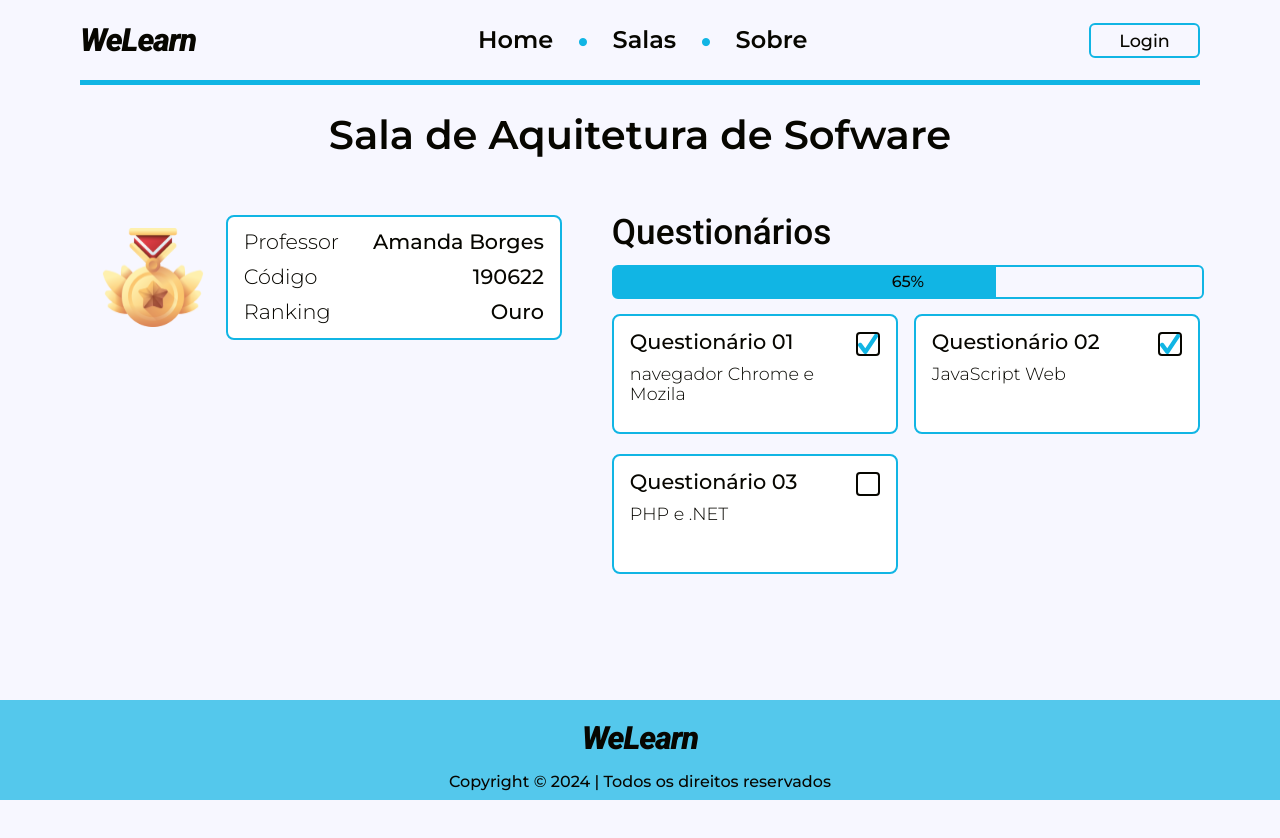
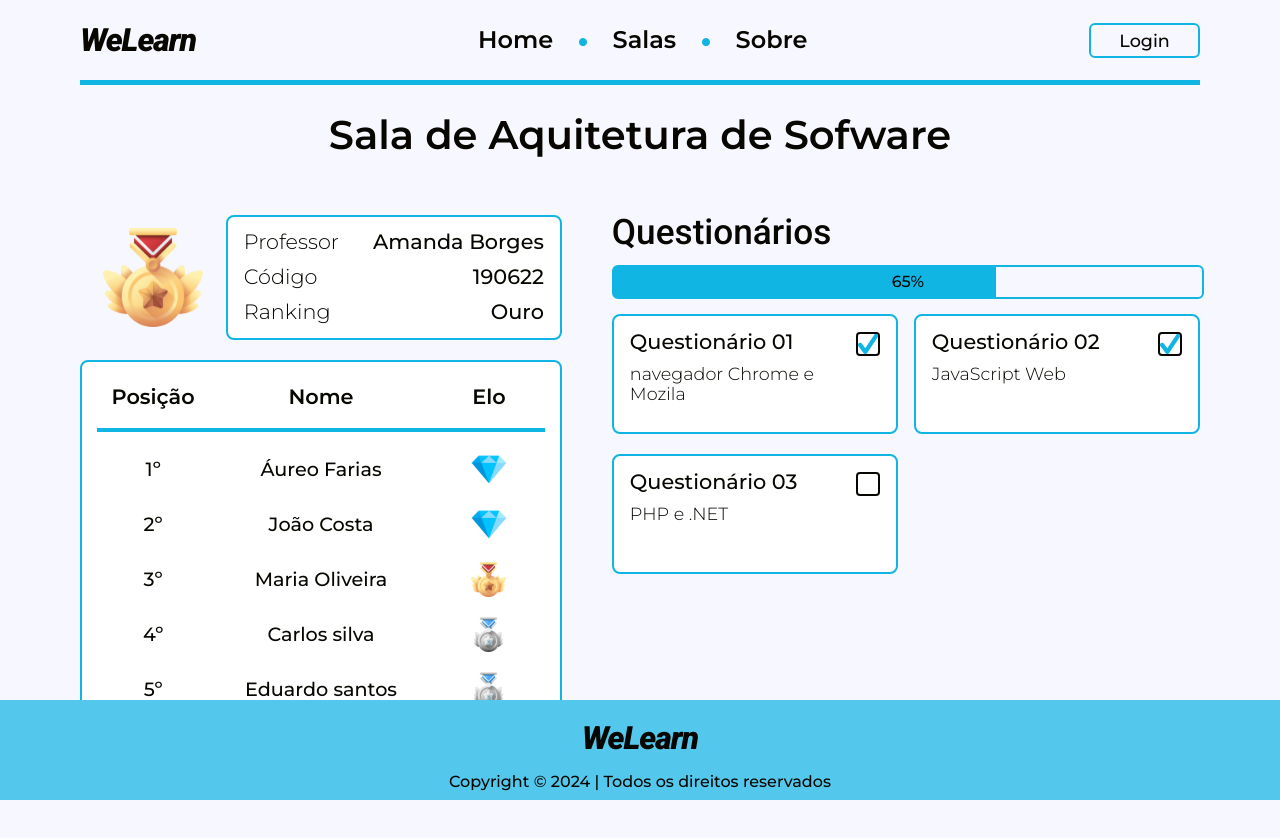
Before and after one commit to Aurinho007/WeLearn, a React (Create React App) app: page /sala in a window 1280 px wide. Shown: the top 838 px of the page. Built offline with nearby package versions, Linux system fonts and the light colour scheme.

Commit message:
finaliza ranking

```diff
--- /dev/null
+++ b/src/pages/Classroom/components/Ranking/index.tsx
@@ -0,0 +1,76 @@
+import RankingIcon from "../../../../components/RankingIcon";
+import { Container, Header, HeaderItem, Item, Line, Separator, IconWrapper } from "./styles";
+
+const Ranking = () => {
+
+  const mockLines = [
+    {
+      position: 1,
+      name: "Áureo Rodrigues de Farias",
+      ranking: "diamante"
+    },
+    {
+      position: 2,
+      name: "João Silva Costa",
+      ranking: "diamante"
+    },
+    {
+      position: 3,
+      name: "Maria Oliveira",
+      ranking: "ouro"
+    },
+    {
+      position: 4,
+      name: "Carlos Pereira silva",
+      ranking: "prata"
+    },
+    {
+      position: 5,
+      name: "Eduardo santos",
+      ranking: "prata"
+    },
+  ]
+
+
+  const getShortName = (fullName: string): string => {
+    const nameParts = fullName.trim().split(" ");
+    const firstName = nameParts[0];
+    const lastName = nameParts[nameParts.length - 1];
+
+    return `${firstName} ${lastName}`
+
+  }
+
+  return (
+    <Container>
+      <Header>
+        <HeaderItem>Posição</HeaderItem>
+        <HeaderItem>Nome</HeaderItem>
+        <HeaderItem>Elo</HeaderItem>
+      </Header>
+
+      <Separator />
+
+      {
+        mockLines.map(item => {
+          return (
+            <Line>
+              <Item>
+                {item.position}º
+              </Item>
+              <Item>
+                {getShortName(item.name)}
+              </Item>
+              <IconWrapper>
+                <RankingIcon ranking={item.ranking} size={35} />
+              </IconWrapper>
+            </Line>
+
+          )
+        })
+      }
+    </Container>
+  );
+}
+
+export default Ranking;
--- /dev/null
+++ b/src/pages/Classroom/components/Ranking/styles.ts
@@ -0,0 +1,51 @@
+import styled from "styled-components";
+import Fonts from "../../../../assets/fonts/fonts";
+import theme from "../../../../assets/theme";
+
+export const Container = styled.div`
+  background-color: ${theme.white};
+  border: solid 2px ${theme.blue};
+  border-radius: 8px;
+  margin-top: 20px;
+  padding: 15px;
+`;
+
+export const Header = styled.div`
+  display: grid;
+  grid-template-columns: 1fr 2fr 1fr;
+  padding: 10px 0;
+  align-items: center;
+`;
+
+export const HeaderItem = styled.p`
+  font-family: ${Fonts.montserrat};
+  font-weight: 600;
+  font-size: 1.3rem;
+  line-height: 1;
+  text-align: center;
+`;
+
+export const Separator = styled.div`
+  border: solid 2px ${theme.blue};
+  margin: 10px 0;
+`;
+
+export const Line = styled.div`
+  display: grid;
+  grid-template-columns: 1fr 2fr 1fr;
+  padding: 10px 0;
+  align-items: center;
+`;
+
+export const Item = styled.p`
+  font-family: ${Fonts.montserrat};
+  font-weight: 500;
+  font-size: 1.2rem;
+  text-align: center;
+`;
+
+export const IconWrapper = styled.div`
+  display: flex;
+  justify-content: center;
+  align-items: center;
+`;
--- a/src/pages/Classroom/index.tsx
+++ b/src/pages/Classroom/index.tsx
@@ -2,8 +2,9 @@ import ConclusionBar from "../../components/ConclusionBar";
 import PageHeader from "../../components/PageHeader";
 import ClassroomDataCard from "./components/ClassroomDataCard";
 import QuestionaryCard from "./components/QuestionaryCard";
-import RankingIcon from "./components/RankingIcon";
-import { ClassroomContainer, Left, DataHeader, Right, Title, QuestionaryContainer } from './styles';
+import RankingIcon from "../../components/RankingIcon";
+import { ClassroomContainer, Left, LeftHeader, Right, Title, QuestionaryContainer } from './styles';
+import Ranking from "./components/Ranking";
 
 const Classroom = () => {
   const classroomName = "Aquitetura de Sofware"
@@ -12,18 +13,18 @@ const Classroom = () => {
       <PageHeader title={`Sala de ${classroomName}`} />
       <ClassroomContainer>
         <Left>
-          <DataHeader>
+          <LeftHeader>
             <RankingIcon
               size={100}
-              ranking="ouro"
+              ranking="Ouro"
             />
             <ClassroomDataCard
               teacherName="Amanda Borges"
               classroomId={190622}
               studentRanking="Ouro"
             />
-          </DataHeader>
-          {/* Componente do ranking */}
+          </LeftHeader>
+          <Ranking />
         </Left>
 
         <Right>
--- a/src/pages/Classroom/styles.ts
+++ b/src/pages/Classroom/styles.ts
@@ -9,10 +9,12 @@ export const ClassroomContainer = styled.div`
 `;
 
 export const Left = styled.div`
+display: flex;
+flex-direction: column;
   margin-right: 30px;
 `;
 
-export const DataHeader = styled.div`
+export const LeftHeader = styled.div`
   display: flex;
   flex-direction: row;
   align-items: center;
--- a/src/pages/MyClassrooms/components/ClassroomCard/index.tsx
+++ b/src/pages/MyClassrooms/components/ClassroomCard/index.tsx
@@ -8,7 +8,7 @@ import {
   Value,
 } from "./styles";
 import { ClassroomCardProps } from "./type";
-import RankingIcon from "../../../Classroom/components/RankingIcon";
+import RankingIcon from "../../../../components/RankingIcon";
 import ConclusionBar from "../../../../components/ConclusionBar";
 
 const ClassroomCard = (props: ClassroomCardProps) => {
@@ -17,6 +17,7 @@ const ClassroomCard = (props: ClassroomCardProps) => {
     title,
     teacherName,
     classRoomId,
+    conclusionPercent,
     onClick,
   } = props;
 
@@ -25,7 +26,7 @@ const ClassroomCard = (props: ClassroomCardProps) => {
       <TitleContainer>
         <RankingIcon
           size={40}
-          ranking="ouro"
+          ranking="Ouro"
         />
         <Title>{title}</Title>
       </TitleContainer>
@@ -44,7 +45,7 @@ const ClassroomCard = (props: ClassroomCardProps) => {
         </Line>
       </DataContainer>
       <ConclusionBar
-        conclusionPercent={20}
+        conclusionPercent={conclusionPercent}
         height={18}
       />
     </Card>
--- a/src/pages/MyClassrooms/components/ClassroomCard/type.ts
+++ b/src/pages/MyClassrooms/components/ClassroomCard/type.ts
@@ -3,5 +3,6 @@ export type ClassroomCardProps = {
   title: string,
   teacherName: string,
   classRoomId: number,
+  conclusionPercent: number,
   onClick: () => void
 }
--- a/src/pages/MyClassrooms/index.tsx
+++ b/src/pages/MyClassrooms/index.tsx
@@ -108,7 +108,7 @@ const Classrooms = () => {
             <>
               <PageHeader title="Minhas Salas" />
               <ClassroomCard
-                ranking="ouro"
+                ranking="Ouro"
                 title="Cálculo Computacional"
                 teacherName="Amanda"
                 classRoomId={1244}
```
Also changed, not shown: src/components/RankingIcon/index.tsx (renamed from src/pages/Classroom/components/RankingIcon/index.tsx, +4 -4 lines), src/components/RankingIcon/styles.ts (renamed from src/pages/Classroom/components/RankingIcon/styles.ts), src/components/RankingIcon/types.ts (renamed from src/pages/Classroom/components/RankingIcon/types.ts), src/pages/Classroom/components/Ranking/types.ts (added).
